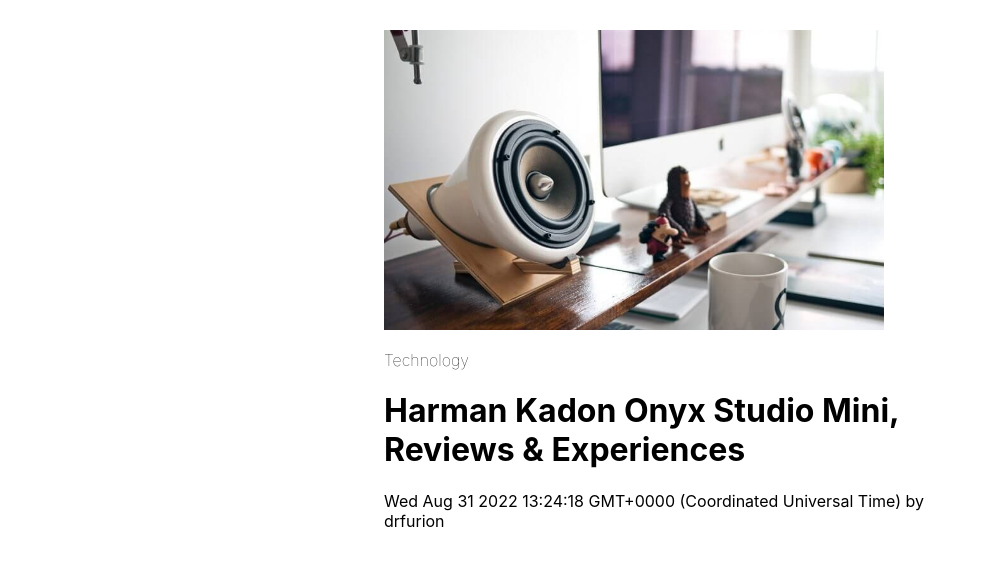
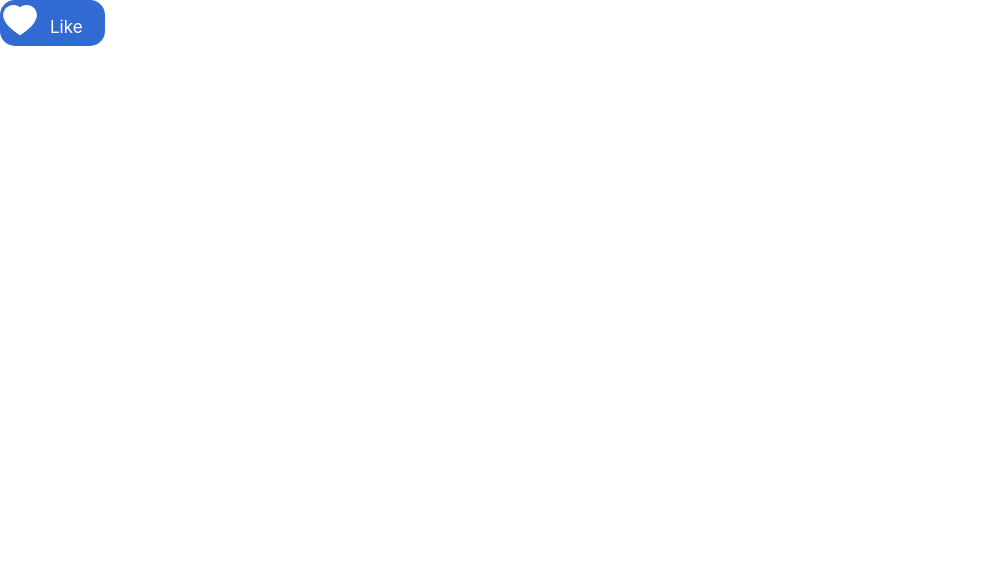
Before and after one commit to thanhvanhuynh/RJB24-THANHHUYNH, a React (Create React App) app in the folder homeword1/: page / in a window 1280 px wide. Shown: the top 566 px of the page, without its empty margins (0-987 px from the left). Built offline with nearby package versions, Linux system fonts and the light colour scheme.

Commit message:
home3 likeButton

```diff
--- a/homeword1/src/App.js
+++ b/homeword1/src/App.js
@@ -1,15 +1,14 @@
 import "./App.css";
 import React from "react";
-import Basic3 from "./Homework/Home 2/Basic3";
-// import Vidu from "./Homework/Vidu.js";
-// import Example2 from "./Homework/Home 2/Example2";
+import LikeButton from "./Homework/home3/LikeButton";
 
 function App() {
   return (
     <>
-      <Basic3 />
-      {/* <Vidu /> */}
-      {/* <Example2 /> */}
+      <div>
+        <LikeButton />
+        {/* <Vidu /> */}
+      </div>
     </>
   );
 }
--- /dev/null
+++ b/homeword1/src/Homework/home3/LikeButton.css
@@ -0,0 +1,28 @@
+.heart{
+    color: red;
+     cursor: pointer;
+     font-size: 40px;
+     font-weight: 100;
+
+ }
+ .button {
+     width: 105px;
+     height: 46px;
+     cursor: pointer;
+     background-color: rgb(49, 106, 211);
+     border-radius: 15px;
+     display: flex;
+
+ }
+ .text{
+    font-size: 17px;
+    color: white;
+ }
+
+
+ .like{
+     font-size: 40px;
+     font-weight: 100;
+     cursor: pointer;
+     color: white;
+ }
--- /dev/null
+++ b/homeword1/src/Homework/home3/LikeButton.js
@@ -0,0 +1,25 @@
+import React, { useState } from "react";
+import { AiFillHeart } from "react-icons/ai";
+import "./LikeButton.css";
+export default function LikeButton() {
+  const [Like, setLike] = useState(<AiFillHeart />);
+  if (Like) {
+    return (
+      <div className="button" onClick={() => setLike()}>
+        <div className="like">
+          <AiFillHeart />
+        </div>
+        <p className="text">Like</p>
+      </div>
+    );
+  } else {
+    return (
+      <div className="button" onClick={() => setLike(<AiFillHeart />)}>
+        <div className="heart">
+          <AiFillHeart />
+        </div>
+        <p className="text">Dislike</p>
+      </div>
+    );
+  }
+}
```
Also changed, not shown: homeword1/src/Homework/Home1.js (deleted, +0 -23 lines), homeword1/src/Homework/Vidu.js (deleted, +0 -12 lines).
